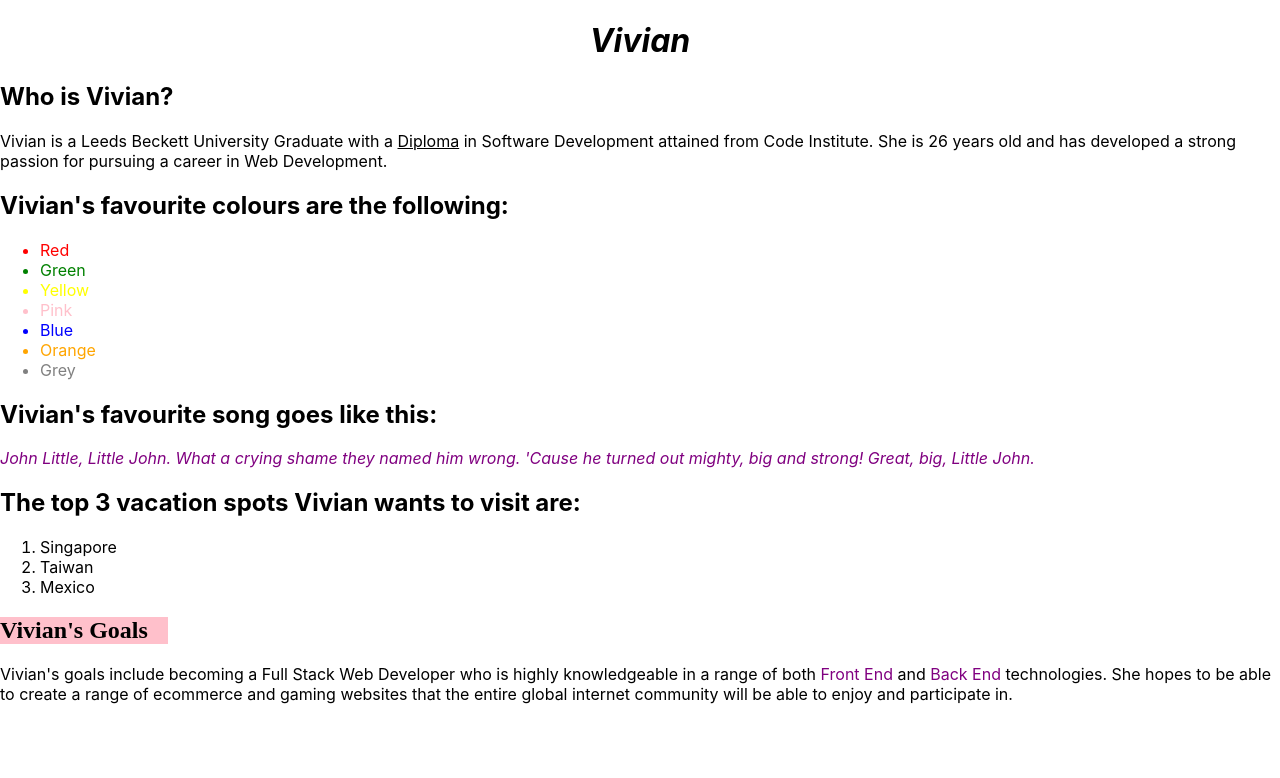
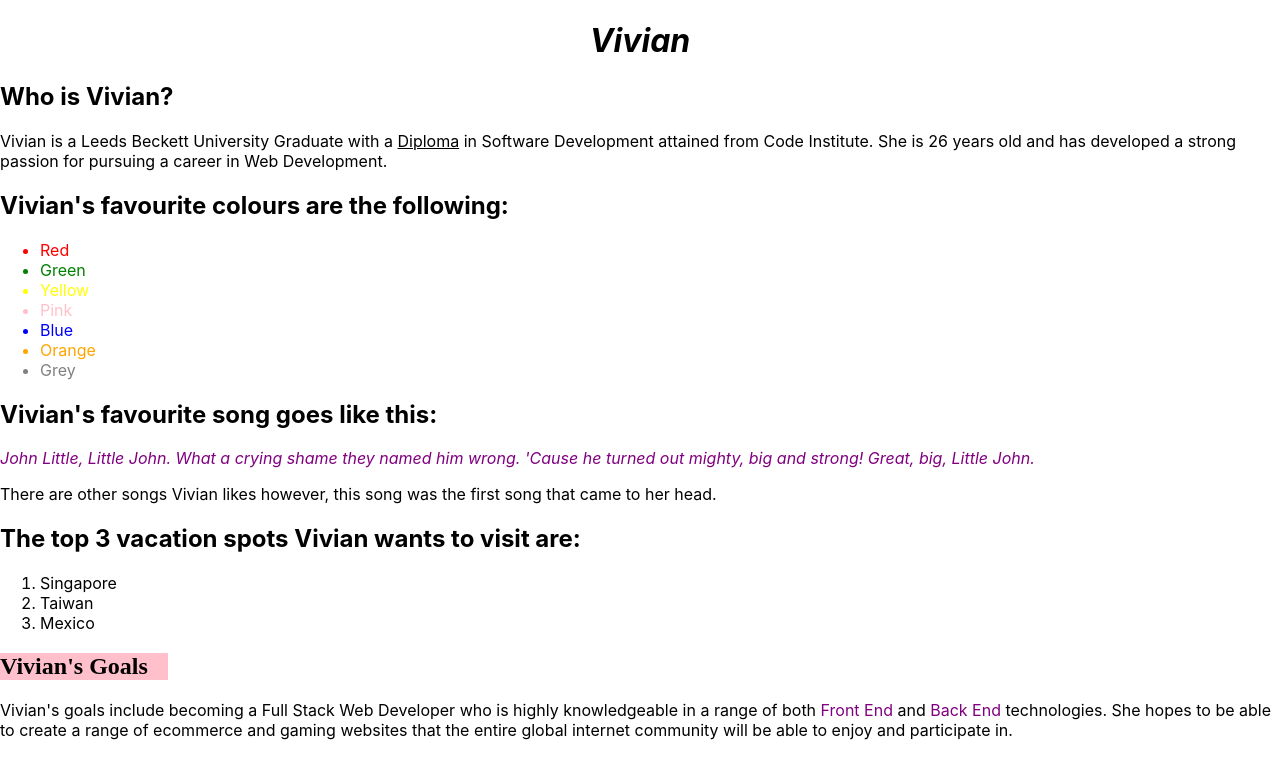
Before and after one commit to VioletViolaVi/Practicing_React, a React (Create React App) app in the folder react_practice/: page / in a window 1280 px wide. Shown: the top 778 px of the page. Built offline with nearby package versions, Linux system fonts and the light colour scheme.

Commit message:
Place a component in the function of another.

```diff
--- a/react_practice/src/AboutMe/VivFavSong.js
+++ b/react_practice/src/AboutMe/VivFavSong.js
@@ -1,4 +1,6 @@
 import React from "react";
+
+import VivSongDisclosure from "./VivSongDisclosure"
 
 function VivFavSong() {
   return (
@@ -13,6 +15,7 @@ function VivFavSong() {
         John Little, Little John. What a crying shame they named him wrong.
         'Cause he turned out mighty, big and strong! Great, big, Little John.
       </p>
+      <VivSongDisclosure/>
     </div>
   );
 }
--- a/react_practice/src/AboutMe/VivIntro.js
+++ b/react_practice/src/AboutMe/VivIntro.js
@@ -4,6 +4,7 @@ function VivIntro() {
   return (
     <div>
       <h2>Who is Vivian?</h2>
+
       <p>
         Vivian is a Leeds Beckett University Graduate with a{" "}
         <span style={{ textDecoration: "underline" }}>Diploma</span> in Software
--- /dev/null
+++ b/react_practice/src/AboutMe/VivSongDisclosure.js
@@ -0,0 +1,14 @@
+import React from "react";
+
+function VivSongDisclosure() {
+  return (
+    <div>
+      <p>
+        There are other songs Vivian likes however, this song was the first song
+        that came to her head.
+      </p>
+    </div>
+  );
+}
+
+export default VivSongDisclosure;
--- a/react_practice/src/AboutMe/VivTitle.js
+++ b/react_practice/src/AboutMe/VivTitle.js
@@ -2,7 +2,6 @@ import React from "react";
 
 function VivTitle() {
   return (
-    <div>
     <h1
       style={{
         fontStyle: "italic",
@@ -11,7 +10,6 @@ function VivTitle() {
     >
       Vivian
     </h1>
-    </div>
   );
 }
 
```
Also changed, not shown: 2 other files (tests, documents, lock files or other folders). Lines whose indentation alone changed are shown as unchanged.
